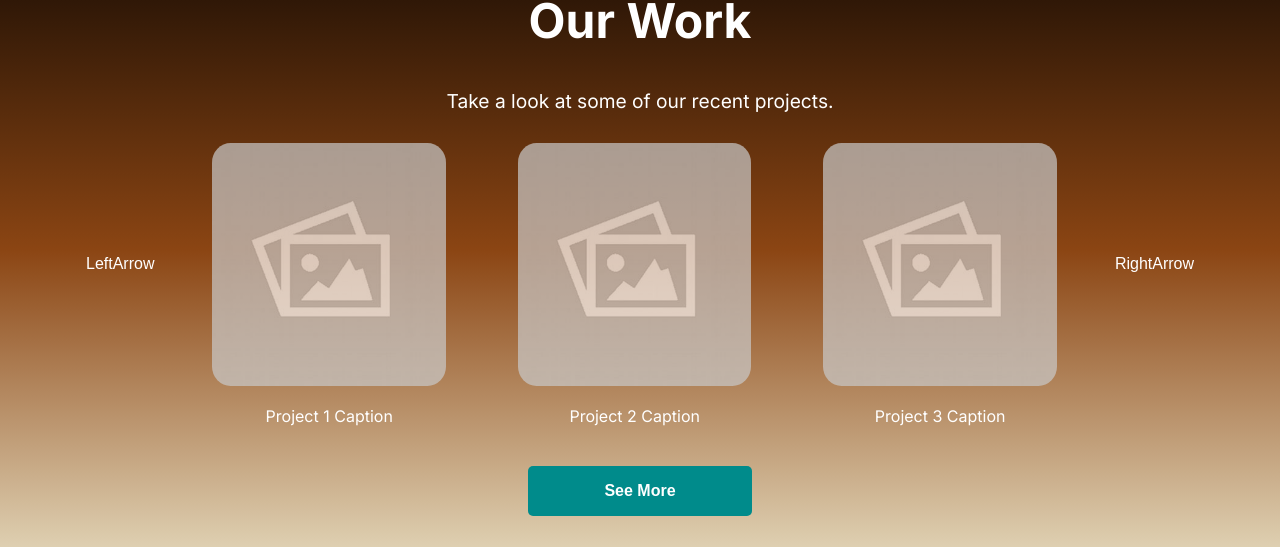
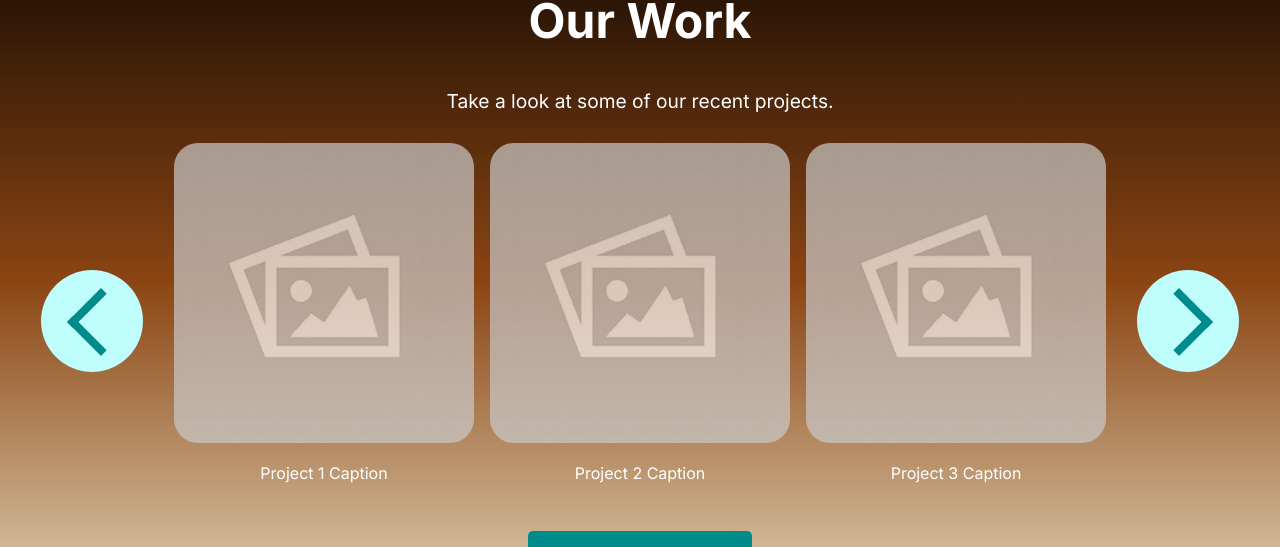
Before and after one commit to JoeHn01/restaurant-app, a Next.js app in the folder frontend/: page / in a window 1280 px wide. Shown: the part 3047-3594 px from the top of the page. Built offline with nearby package versions, Linux system fonts and the light colour scheme.

Commit message:
Added simple right and left arrows to gallery

```diff
--- a/frontend/app/components/gallery/gallery.module.css
+++ b/frontend/app/components/gallery/gallery.module.css
@@ -23,20 +23,18 @@
 .galleryGrid {
   display: flex;
   flex-direction: row;
-  gap: 2rem;
-  margin: 0 auto;
-  margin-bottom: 3rem;
+  gap: 1rem;
+  align-items: center;
 }
 
 .galleryItem {
-  margin: 0 20px;
   opacity: 1;
   transition: opacity 0.5s ease-in-out;
 }
 
 .galleryImage {
-  width: 100%;
-  height: 100%;
+  width: 300px;
+  height: 300px;
   object-fit: cover;
   border-radius: 5%;
   transition: opacity 0.5s ease-in-out;
@@ -49,15 +47,44 @@
 }
 
 .galleryArrow {
-  background-color: transparent;
-  border: none;
+  position: relative;
+  background: #bffcfc;
+  height: 100px;
+  width: 100px;
+  border-radius: 50%;
   cursor: pointer;
-  font-size: 1rem;
-  color: white;
+  margin: 15px;
+  transition: 0.3s ease;
+  border: 1px solid transparent;
 }
 
 .galleryArrow:hover {
-  color: #ccc;
+  background-color: darkcyan;
+  border-color: white;
+}
+
+.galleryArrow div {
+  position: absolute;
+  height: 40%;
+  width: 40%;
+  border-top: 8px solid darkcyan;
+  border-left: 8px solid darkcyan;
+}
+
+.galleryArrow:hover div {
+  border-color: white;
+}
+
+.galleryLeftArrow {
+  transform: rotate(-45deg);
+  left: 35%;
+  top: 27.5%;
+}
+
+.galleryRightArrow {
+  transform: rotate(135deg);
+  right: 35%;
+  top: 27.5%;
 }
 
 .galleryButton {
--- a/frontend/app/components/gallery/gallery.tsx
+++ b/frontend/app/components/gallery/gallery.tsx
@@ -19,10 +19,9 @@ const Gallery = () => {
       <p className={styles.gallerySubheading}>Take a look at some of our recent projects.</p>
 
       <div className={styles.galleryGrid}>
-        <button className={styles.galleryArrow} onClick={handlePreviousClick}>
-          {/* Need to display a left arrow and implement functionality */}
-          LeftArrow
-        </button>
+        <div className={styles.galleryArrow} onClick={handlePreviousClick}>
+          <div className={styles.galleryLeftArrow}></div>
+        </div>
         <div className={styles.galleryItem}>
           <img src="empty-image.jpg" className={styles.galleryImage} />
           <p className={styles.galleryCaption}>Project 1 Caption</p>
@@ -35,10 +34,9 @@ const Gallery = () => {
           <img src="empty-image.jpg" className={styles.galleryImage} />
           <p className={styles.galleryCaption}>Project 3 Caption</p>
         </div>
-        <button className={styles.galleryArrow} onClick={() => handleNextClick()}>
-          {/* Need to display a right arrow and implement functionality */}
-          RightArrow
-        </button>
+        <div className={styles.galleryArrow} onClick={handleNextClick}>
+          <div className={styles.galleryRightArrow}></div>
+        </div>
       </div>
       <button className={styles.galleryButton}>See More</button>
     </div>
```
